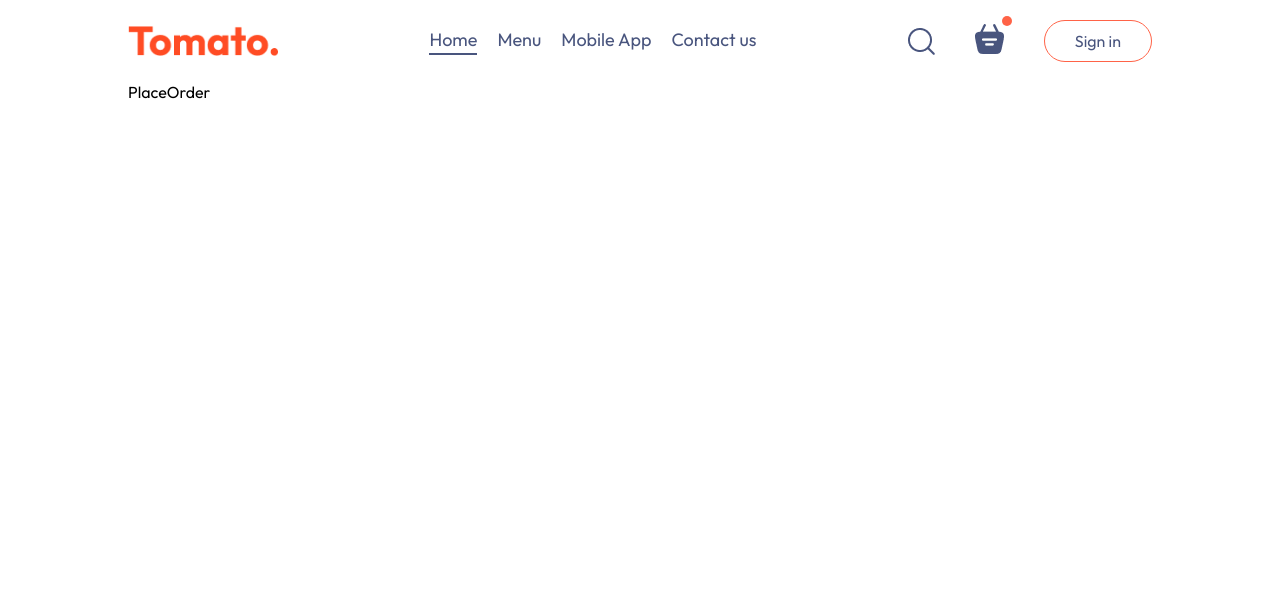
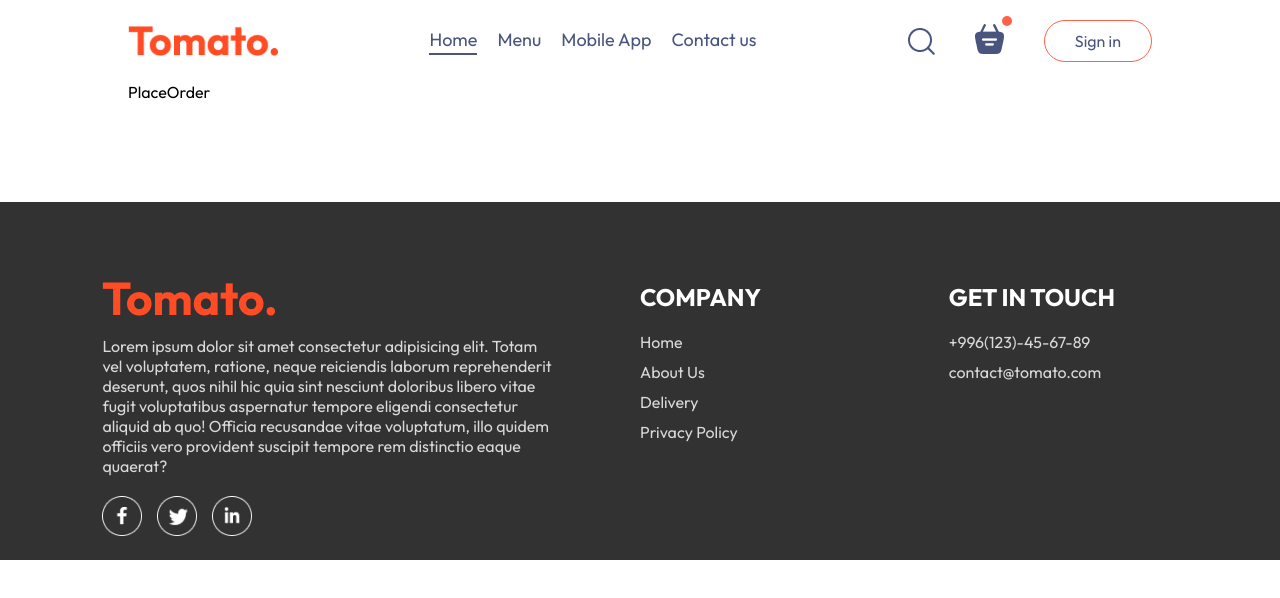
Before and after one commit to bekturmsv/Easy-Eats, a React (Vite) app in the folder client/: page /order in a window 1280 px wide. Shown: the top 598 px of the page. Built offline with nearby package versions, Linux system fonts and the light colour scheme; the HTML template or start-up script is replaced by a standard one.

Commit message:
feat: add Footer component

```diff
--- a/client/src/App.jsx
+++ b/client/src/App.jsx
@@ -4,9 +4,11 @@ import { Route, Routes } from "react-router-dom";
 import Home from "./pages/Home/Home";
 import Cart from "./pages/Cart/Cart";
 import PlaceOrder from "./pages/PlaceOrder/PlaceOrder";
+import Footer from "./components/Footer/Footer";
 
 const App = () => {
   return (
+    <>
       <div className="app">
         <Navbar />
         <Routes>
@@ -15,6 +17,8 @@ const App = () => {
           <Route path="/order" element={<PlaceOrder />} />
         </Routes>
       </div>
+      <Footer />
+    </>
   );
 };
 
--- /dev/null
+++ b/client/src/components/Footer/Footer.css
@@ -0,0 +1,45 @@
+footer {
+  color: #d9d9d9;
+  background-color: #323232;
+  display: flex;
+  flex-direction: column;
+  align-items: center;
+  gap: 20px;
+  padding: 20px 8vw;
+  padding-top: 80px;
+  margin-top: 100px;
+}
+
+.footer_content {
+  width: 100%;
+  display: grid;
+  grid-template-columns: 2fr 1fr 1fr;
+  gap: 80px;
+}
+
+.footer_content_left,
+.footer_content_right,
+.footer_content_center {
+  display: flex;
+  flex-direction: column;
+  align-items: start;
+  gap: 20px;
+}
+
+.footer_content_left li,
+.footer_content_right li,
+.footer_content_center li {
+  list-style: none;
+  margin-bottom: 10px;
+  cursor: pointer;
+}
+
+.footer_content_right h2,
+.footer_content_center h2 {
+  color: #fff;
+}
+
+.footer_social_icons img {
+  width: 40px;
+  margin-right: 15px;
+}
--- /dev/null
+++ b/client/src/components/Footer/Footer.jsx
@@ -0,0 +1,46 @@
+import React from "react";
+import "./Footer.css";
+import { assets } from "../../assets/assets";
+
+const Footer = () => {
+  return (
+    <footer id="footer">
+      <div className="footer_content">
+        <div className="footer_content_left">
+          <img src={assets.logo} alt="" />
+          <p>
+            Lorem ipsum dolor sit amet consectetur adipisicing elit. Totam vel
+            voluptatem, ratione, neque reiciendis laborum reprehenderit
+            deserunt, quos nihil hic quia sint nesciunt doloribus libero vitae
+            fugit voluptatibus aspernatur tempore eligendi consectetur aliquid
+            ab quo! Officia recusandae vitae voluptatum, illo quidem officiis
+            vero provident suscipit tempore rem distinctio eaque quaerat?
+          </p>
+          <div className="footer_social_icons">
+            <img src={assets.facebook_icon} alt="" />
+            <img src={assets.twitter_icon} alt="" />
+            <img src={assets.linkedin_icon} alt="" />
+          </div>
+        </div>
+        <div className="footer_content_center">
+          <h2>COMPANY</h2>
+          <ul>
+            <li>Home</li>
+            <li>About Us</li>
+            <li>Delivery</li>
+            <li>Privacy Policy</li>
+          </ul>
+        </div>
+        <div className="footer_content_right">
+          <h2>GET IN TOUCH</h2>
+          <ul>
+            <li>+996(123)-45-67-89 </li>
+            <li>contact@tomato.com</li>
+          </ul>
+        </div>
+      </div>
+    </footer>
+  );
+};
+
+export default Footer;
```
Lines whose indentation alone changed are shown as unchanged.
